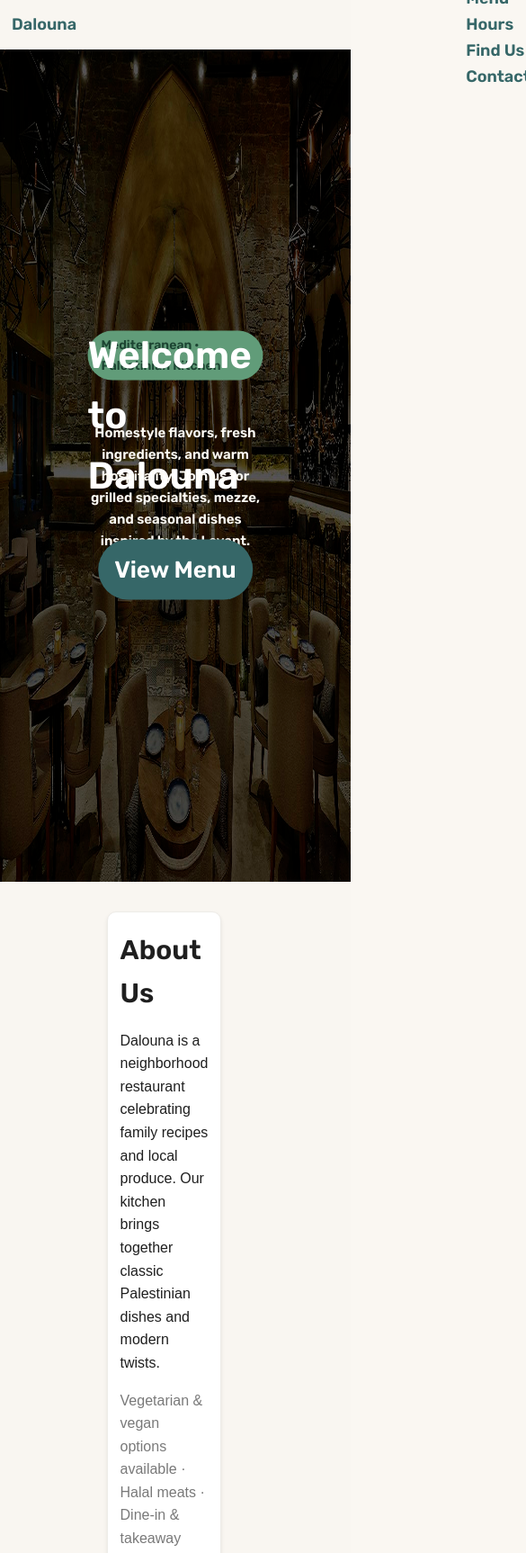
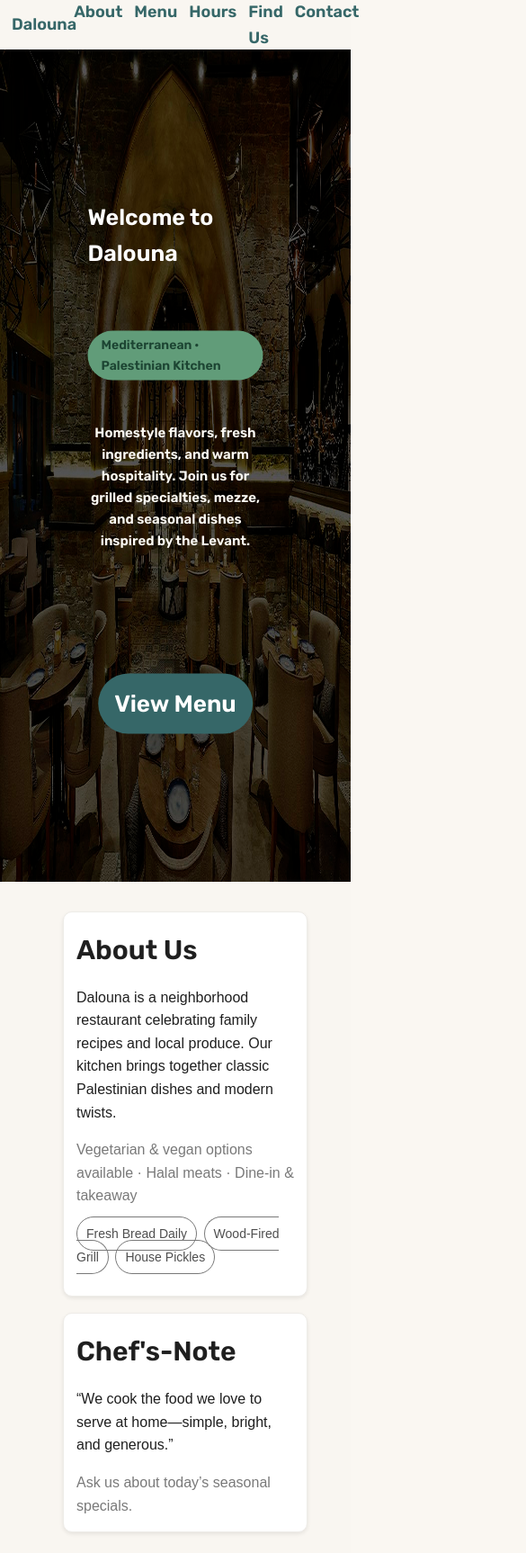
Before and after one commit to hussamgithup-gthp/dalouna-12428401, a plain HTML site: page index.html in a window 390 px wide. Shown: the top 1726 px of the page at 90% size, 585 px wide, since content can reach past the window. Drawn offline with Linux system fonts and the light colour scheme.

Commit message:
Edit files

```diff
--- a/css/styles.css
+++ b/css/styles.css
@@ -37,15 +37,11 @@ background-color: #f9f6f1;
     margin-right: 420px;
 }
 
-.right{
+
+.a-spaces{
+
+    display: flex;
     justify-content: flex-end;
-
-}
-
-.right .a-spaces{
-
-    justify-content: space-between;
-
 }
 
 a.font-header{
@@ -369,40 +365,115 @@ font-size: 19px;
 
 @media (max-width: 768px) {
 
-    .image-about-us{
+    .footer {
+        margin: 105px 0 0 0;
+        padding: 0 0 35px 0;
+
+    }
+
+    .image-about-us {
         width: 100%;
+        margin-top: 10px;
+    }
+
+    .about-us {
+
+        width: 100%;
+        margin: 0 25px 20px 0;
     }
 
     #find-us {
-    flex-wrap: wrap;
-    }
+        flex-wrap: wrap;
+        margin: 15px 0 0 0;
+        padding: 0 0 250px 66px;
 
-    .about-us{
-        width: calc(100% - 14px);
-    }
-
-    #hours{
-        flex-wrap: wrap;
     }
 
     .card-hours {
         width: 100%;
+
+        padding: 0 14px 4px 14px;
+        margin: 0 0 27px 0;
     }
 
-    #menu{
-        flex-wrap: wrap;
+    .Note {
+
+        margin: -22px 0 33px -65px
     }
 
-    .card-menu{
-        width: 100%;
+    #hours {
+flex-wrap: wrap;
+        padding: 0 41px 0 66px;
+        margin: 0 0 0 0;
     }
 
-    #about{
-        flex-wrap: wrap;
+    .Menu-Highlights{
+
+        padding: 0 0 0 152px;
+        margin: 0;
     }
 
-    .card-about{
+    .card-menu {
         width: 100%;
+        margin: 0 25px 27px 0;
+
+    }
+
+    #menu {
+        display: flex;
+        flex-wrap: wrap;
+        justify-content: center;
+        padding: 0 20px 0 66px;
+    }
+
+    #about {
+        display: flex;
+        flex-wrap: wrap;
+        margin: 25px 48px 0 70px;
+    }
+
+    .card-about {
+        border: 1px solid #eeece8;
+        border-radius: 10px;
+        width: 100%;
+        background-color: #ffffff;
+        padding: 18px 14px 0 14px;
+        margin: 0 0 18px 0;
+        box-shadow: 0 2px 4px rgba(0, 0, 0, 0.08);
+    }
+
+    .left {
+
+        margin-right: 459px;
+    }
+
+    .a-spaces{
+        margin: 0 0 0 -475px;
+        display: flex;
+    }
+
+    button.picture-daluona-4 {
+        position: absolute;
+        top: 78%;
+        left: 50%;
+        transform: translate(-50%, -50%);
+        background-color: #366768;
+        font-size: 26px;
+        font-family: "Rubik", Sans-serif;
+        color: white;
+        border-radius: 40px;
+        border: none;
+        padding: 18px 18px;
+    }
+
+    h1.picture-daluona-2 {
+        position: absolute;
+        top: 20%;
+        left: 50%;
+        transform: translate(-50%, -50%);
+        font-family: "Rubik", Sans-serif;
+        font-size: 25px;
+        color: white;
     }
 
 }
--- a/index.html
+++ b/index.html
@@ -25,7 +25,7 @@
           <a class="font-header">Dalouna</a>
         </section>
 
-        <section class="right">
+<!--        <section class="right">-->
 
             <nav class="a-spaces">
 
@@ -36,7 +36,7 @@
                 <a href="#footer-access" class="font-header">Contact</a>
 
             </nav>
-        </section>
+<!--        </section>-->
     </header>
 
 <!-- Main content -->
```
